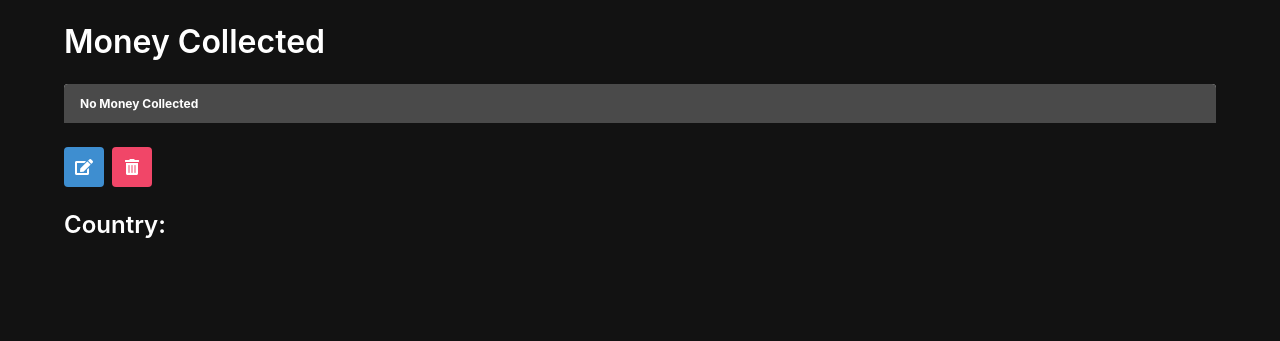
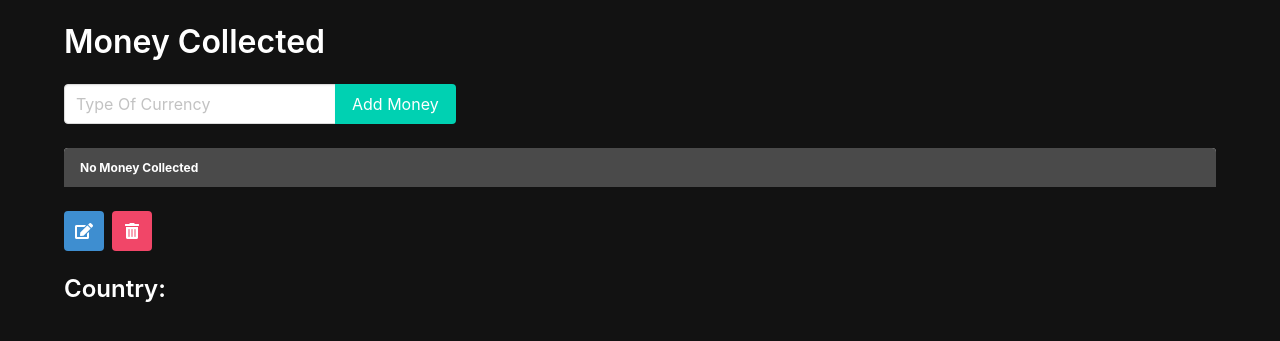
Before and after one commit to kellims/Currency-Lab, a Django app: template main_app/templates/currency_detail.html in a window 1280 px wide. Shown: the part 52-393 px from the top of the page. Run offline with Django 4.2, Linux system fonts and the light colour scheme; the template is opened without the code that fills it, so the values that code supplies are empty.

Commit message:
adding new money working

```diff
--- a/main_app/templates/currency_detail.html
+++ b/main_app/templates/currency_detail.html
@@ -11,6 +11,24 @@
 
   <div class="detail__money mb-5">
     <h3 class="title is-3">Money Collected</h3>
+    <form class="mb-5" action="{% url 'money_create' currency.pk %}" method="post">
+        {% csrf_token %}
+        <div class="field has-addons">
+            <div class="control">
+                <input
+                    class="input"
+                    type="text"
+                    name="type"
+                    placeholder="Type Of Currency"
+                    required
+                />
+            </div>
+
+            <div class="control">
+                <input class="button is-primary" type="submit" value="Add Money" />
+            </div>
+        </div>
+    </form>
 
     {% for money in currency.money.all %}
     <div class="money">
--- a/main_app/urls.py
+++ b/main_app/urls.py
@@ -10,4 +10,5 @@
     path('currency/<int:pk>/', views.CurrencyDetail.as_view(), name="currency_detail"),
     path('currency/<int:pk>/update',views.CurrencyUpdate.as_view(), name="currency_update"),
     path('currency/<int:pk>/delete',views.CurrencyDelete.as_view(), name="currency_delete"),
+    path('currency/<int:pk>/money/new/', views.MoneyCreate.as_view(), name="money_create")
 ]
```
Also changed, not shown: main_app/views.py (+11 -2 lines).
